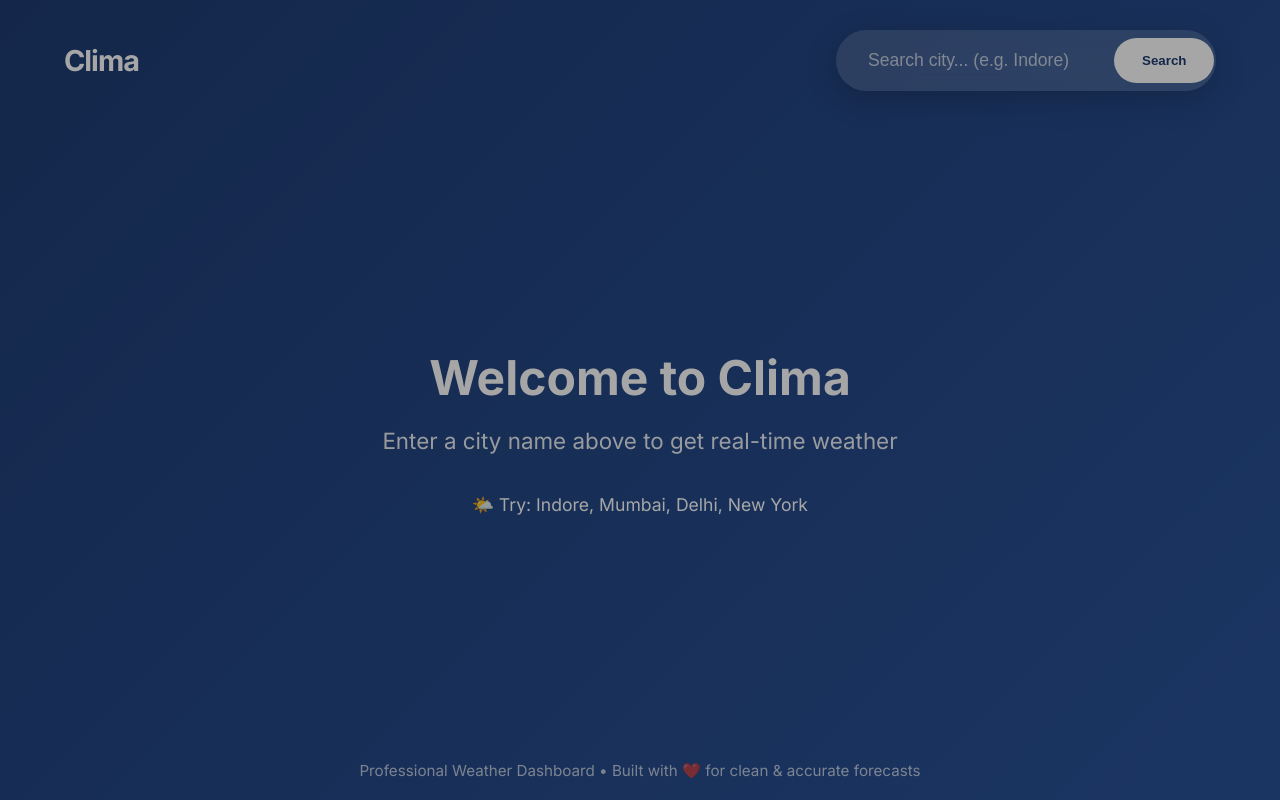
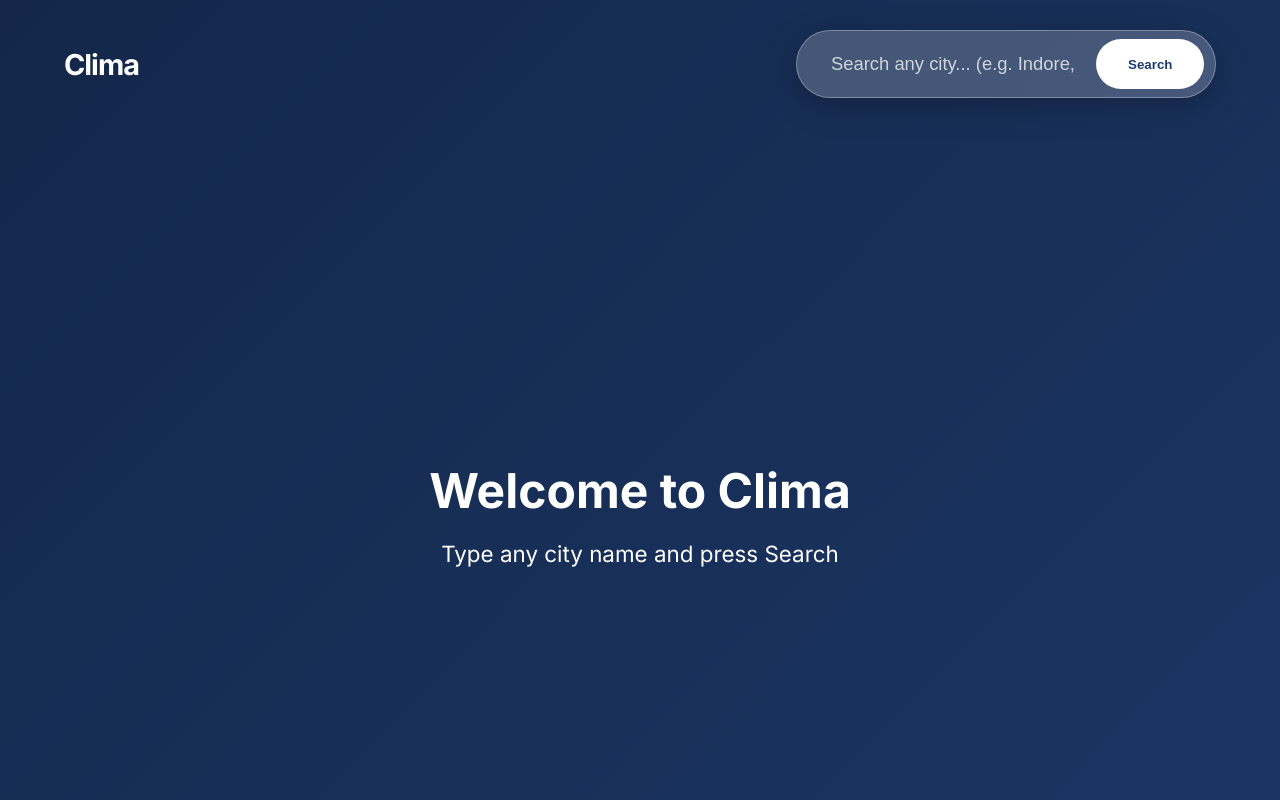
Before and after one commit to vijay7224/Weather-Detection-System-using-API, a Flask app: page / in a window 1280 px wide. Run offline with Flask 3, Linux system fonts and the light colour scheme.

Commit message:
Update index.html

```diff
--- a/weather/templates/index.html
+++ b/weather/templates/index.html
@@ -22,7 +22,6 @@
             position: relative;
         }
 
-        /* Dynamic background overlay */
         .bg-overlay {
             position: absolute;
             inset: 0;
@@ -43,6 +42,7 @@
             display: flex;
             justify-content: space-between;
             align-items: center;
+            z-index: 10;
         }
 
         .logo {
@@ -53,12 +53,13 @@
 
         .search-form {
             display: flex;
-            background: rgba(255,255,255,0.15);
-            backdrop-filter: blur(12px);
+            background: rgba(255,255,255,0.20);
+            backdrop-filter: blur(16px);
+            border: 1px solid rgba(255,255,255,0.3);
             border-radius: 50px;
             padding: 8px 12px;
-            width: 380px;
-            box-shadow: 0 8px 32px rgba(0,0,0,0.2);
+            width: 420px;
+            box-shadow: 0 8px 32px rgba(0,0,0,0.25);
         }
 
         .search-form input {
@@ -67,19 +68,27 @@
             border: none;
             outline: none;
             color: white;
-            font-size: 1.1rem;
-            padding: 12px 20px;
+            font-size: 1.15rem;
+            padding: 14px 22px;
+            z-index: 20;                    /* Important fix */
+            position: relative;
         }
 
         .search-form input::placeholder {
-            color: rgba(255,255,255,0.7);
+            color: rgba(255,255,255,0.75);
+        }
+
+        /* Extra fix for input focus */
+        .search-form input:focus {
+            background: rgba(255,255,255,0.15);
+            box-shadow: 0 0 0 3px rgba(255,255,255,0.3);
         }
 
         .search-form button {
             background: white;
             color: #1e3c72;
             border: none;
-            padding: 12px 28px;
+            padding: 14px 32px;
             border-radius: 50px;
             font-weight: 600;
             cursor: pointer;
@@ -90,57 +99,23 @@
             transform: scale(1.05);
         }
 
+        /* Baaki styles same rakhe hain (main weather + sidebar) */
         main {
             flex: 1;
             display: flex;
             padding: 0 5%;
             gap: 40px;
             align-items: center;
+            z-index: 5;
         }
 
-        .current-weather {
-            flex: 1;
-        }
-
-        .city-name {
-            font-size: 3.2rem;
-            font-weight: 700;
-            margin-bottom: 8px;
-        }
-
-        .date-time {
-            font-size: 1.2rem;
-            opacity: 0.9;
-            margin-bottom: 30px;
-        }
-
-        .temp {
-            font-size: 8rem;
-            font-weight: 700;
-            line-height: 1;
-            margin-bottom: 10px;
-        }
-
-        .temp sup {
-            font-size: 3rem;
-            vertical-align: super;
-        }
-
-        .condition {
-            font-size: 1.8rem;
-            font-weight: 500;
-            text-transform: capitalize;
-            margin-bottom: 40px;
-        }
-
-        .weather-icon {
-            width: 220px;
-            height: 220px;
-            margin: 20px 0;
-        }
+        .current-weather { flex: 1; }
+        .city-name { font-size: 3.2rem; font-weight: 700; margin-bottom: 8px; }
+        .temp { font-size: 8rem; font-weight: 700; line-height: 1; }
+        .temp sup { font-size: 3rem; vertical-align: super; }
 
         .weather-icon img {
-            width: 100%;
+            width: 220px;
             filter: drop-shadow(0 20px 30px rgba(0,0,0,0.4));
         }
 
@@ -156,66 +131,34 @@
             backdrop-filter: blur(12px);
             border-radius: 20px;
             padding: 20px;
-            transition: all 0.3s;
-        }
-
-        .detail-card:hover {
-            transform: translateY(-6px);
-            background: rgba(255,255,255,0.18);
-        }
-
-        .detail-card strong {
-            display: block;
-            font-size: 0.95rem;
-            opacity: 0.8;
-            margin-bottom: 8px;
-        }
-
-        .detail-card span {
-            font-size: 1.6rem;
-            font-weight: 600;
         }
 
         .sidebar {
             width: 320px;
-            background: rgba(255,255,255,0.1);
+            background: rgba(255,255,255,0.12);
             backdrop-filter: blur(16px);
             border-radius: 28px;
             padding: 30px;
             height: fit-content;
-            box-shadow: 0 20px 60px rgba(0,0,0,0.3);
-        }
-
-        .sidebar h3 {
-            margin-bottom: 20px;
-            font-size: 1.3rem;
-            opacity: 0.9;
-        }
-
-        footer {
-            padding: 20px 5%;
-            text-align: center;
-            font-size: 0.95rem;
-            opacity: 0.7;
         }
 
         /* Responsive */
         @media (max-width: 1024px) {
-            main { flex-direction: column; padding: 40px 5%; }
+            main { flex-direction: column; }
             .sidebar { width: 100%; }
+            .search-form { width: 100%; max-width: 420px; }
         }
     </style>
 </head>
 <body>
 
 <div class="container">
-    <!-- Background overlay -->
     <div class="bg-overlay"></div>
 
     <header>
         <div class="logo">Clima</div>
         <form method="POST" class="search-form">
-            <input type="text" name="city" placeholder="Search city... (e.g. Indore)" required>
+            <input type="text" name="city" placeholder="Search any city... (e.g. Indore, Mumbai)" required autocomplete="off">
             <button type="submit">Search</button>
         </form>
     </header>
@@ -223,83 +166,39 @@
     <main>
         {% if weather %}
             {% if weather.error %}
-                <div style="color: #ff6b6b; font-size: 1.5rem; text-align: center; width: 100%;">
+                <div style="color: #ff6b6b; font-size: 1.6rem; text-align: center; width: 100%; padding: 40px;">
                     {{ weather.error }}
                 </div>
             {% else %}
-                <!-- Main Current Weather -->
+                <!-- Current Weather Section (same as before) -->
                 <div class="current-weather">
                     <div class="city-name">{{ weather.city }}, {{ weather.country }}</div>
-                    <div class="date-time">Today • {{ weather.date or 'April 19, 2026' }}</div>
-
-                    <div style="display: flex; align-items: center; gap: 40px;">
-                        <div>
-                            <div class="temp">{{ weather.temp }}<sup>°C</sup></div>
-                            <div class="condition">{{ weather.main }} — {{ weather.desc | title }}</div>
-                        </div>
-                        <div class="weather-icon">
-                            <img src="http://openweathermap.org/img/wn/{{ weather.icon }}@4x.png"
-                                 alt="{{ weather.desc }}">
-                        </div>
-                    </div>
-
-                    <p style="font-size: 1.4rem; opacity: 0.85;">
-                        Feels like <strong>{{ weather.feels_like }}°C</strong>
-                    </p>
+                    <div class="temp">{{ weather.temp }}<sup>°C</sup></div>
+                    <div style="font-size: 1.8rem; margin: 10px 0;">{{ weather.main }} — {{ weather.desc | title }}</div>
+                    <p>Feels like <strong>{{ weather.feels_like }}°C</strong></p>
 
                     <div class="details-grid">
-                        <div class="detail-card">
-                            <strong>🔺 Max Temperature</strong>
-                            <span>{{ weather.temp_max }}°C</span>
-                        </div>
-                        <div class="detail-card">
-                            <strong>🔻 Min Temperature</strong>
-                            <span>{{ weather.temp_min }}°C</span>
-                        </div>
-                        <div class="detail-card">
-                            <strong>💧 Humidity</strong>
-                            <span>{{ weather.humidity }}%</span>
-                        </div>
-                        <div class="detail-card">
-                            <strong>🌬️ Wind Speed</strong>
-                            <span>{{ weather.wind }} km/h</span>
-                        </div>
-                        <div class="detail-card">
-                            <strong>📊 Pressure</strong>
-                            <span>{{ weather.pressure }} hPa</span>
-                        </div>
+                        <div class="detail-card"><strong>Max</strong><br>{{ weather.temp_max }}°C</div>
+                        <div class="detail-card"><strong>Min</strong><br>{{ weather.temp_min }}°C</div>
+                        <div class="detail-card"><strong>Humidity</strong><br>{{ weather.humidity }}%</div>
+                        <div class="detail-card"><strong>Wind</strong><br>{{ weather.wind }} km/h</div>
+                        <div class="detail-card"><strong>Pressure</strong><br>{{ weather.pressure }} hPa</div>
                     </div>
                 </div>
 
-                <!-- Sidebar Info -->
                 <div class="sidebar">
-                    <h3>Additional Details</h3>
-                    <p><strong>Visibility:</strong> {{ weather.visibility or 'N/A' }} km</p>
-                    <p><strong>UV Index:</strong> {{ weather.uv or 'Moderate' }}</p>
-                    <p><strong>Sunrise:</strong> {{ weather.sunrise or '06:12 AM' }}</p>
-                    <p><strong>Sunset:</strong> {{ weather.sunset or '06:45 PM' }}</p>
-
-                    <hr style="margin: 25px 0; border-color: rgba(255,255,255,0.2);">
-
-                    <h3>Pro Tip</h3>
-                    <p style="opacity: 0.85; line-height: 1.6;">
-                        Right now in Indore it's quite warm. Stay hydrated and avoid direct sun during peak hours.
-                    </p>
+                    <h3>More Info</h3>
+                    <p><strong>Feels like:</strong> {{ weather.feels_like }}°C</p>
+                    <p><strong>Visibility:</strong> {{ weather.visibility or 'N/A' }}</p>
                 </div>
             {% endif %}
         {% else %}
-            <!-- Default / Welcome State -->
-            <div style="text-align: center; width: 100%; color: white;">
-                <h2 style="font-size: 3rem; margin-bottom: 20px;">Welcome to Clima</h2>
-                <p style="font-size: 1.4rem; opacity: 0.9;">Enter a city name above to get real-time weather</p>
-                <p style="margin-top: 40px; font-size: 1.1rem;">🌤️ Try: Indore, Mumbai, Delhi, New York</p>
+            <div style="text-align: center; width: 100%; margin-top: 100px;">
+                <h2 style="font-size: 3rem;">Welcome to Clima</h2>
+                <p style="font-size: 1.4rem; margin-top: 20px;">Type any city name and press Search</p>
             </div>
         {% endif %}
     </main>
-
-    <footer>
-        Professional Weather Dashboard • Built with ❤️ for clean & accurate forecasts
-    </footer>
 </div>
 
 </body>
```
